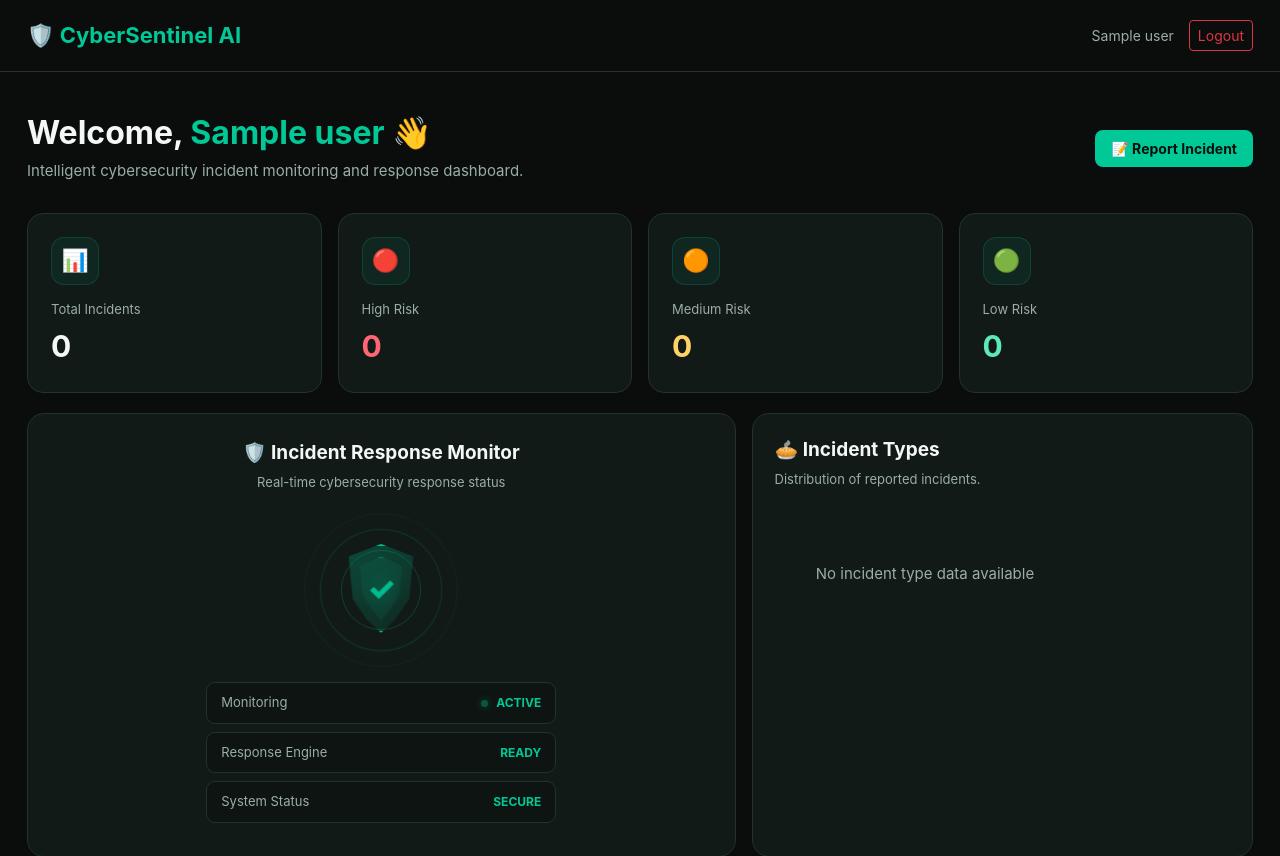
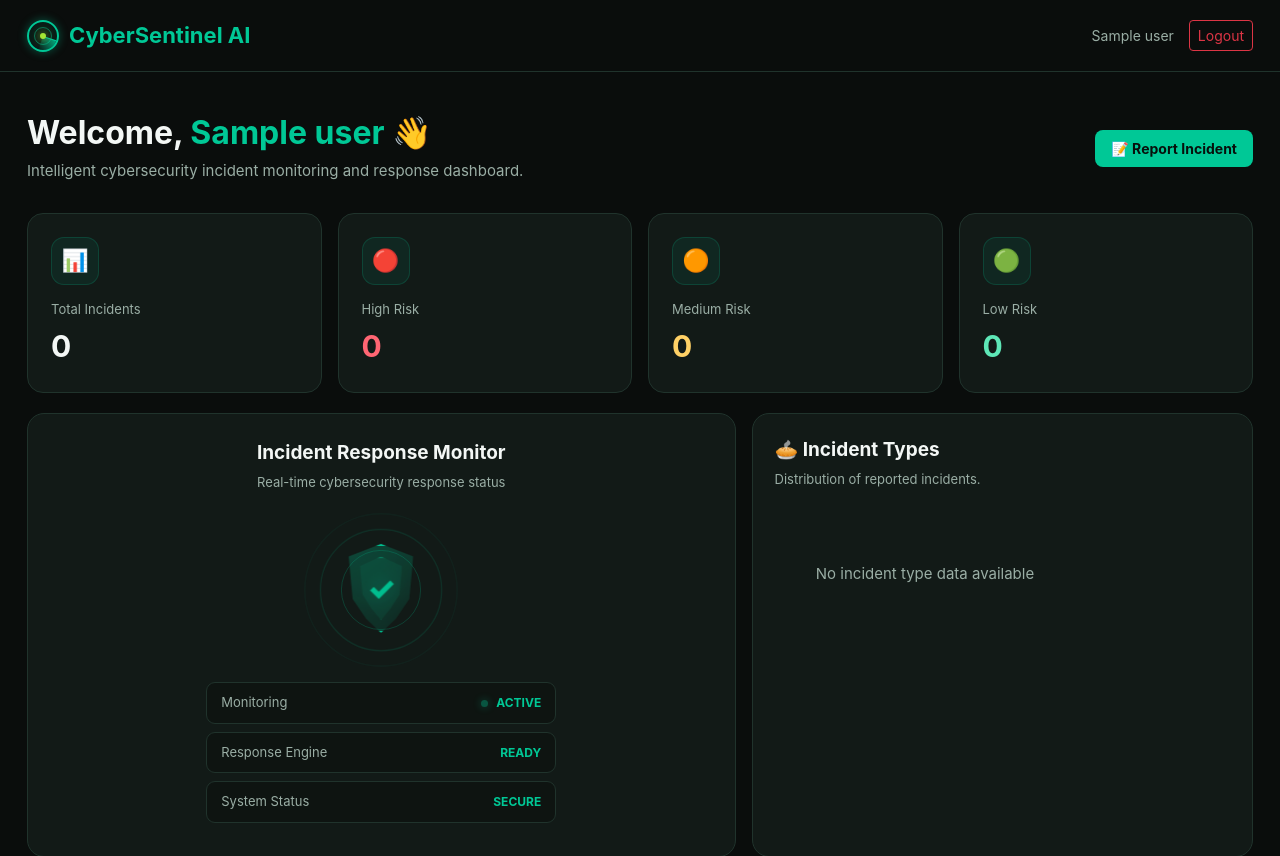
Before and after one commit to aryanpukale23-web/CyberSentinel-AI, a Flask app: page /dashboard in a window 1280 px wide. Shown: the top 856 px of the page. Run offline with Flask 3, Linux system fonts and the light colour scheme; the visitor is signed in with stand-in values (Sample User, id 1); data that the repository does not hold is empty.

Commit message:
Update dashboard.html

```diff
--- a/templates/dashboard.html
+++ b/templates/dashboard.html
@@ -83,7 +83,86 @@
 
             font-weight: 750;
         }
-
+/* DASHBOARD RADAR LOGO */
+
+.cyber-dashboard-logo {
+    display: inline-flex;
+    align-items: center;
+    gap: 9px;
+    color: #00C896 !important;
+    text-decoration: none;
+}
+
+.dashboard-radar-logo {
+    position: relative;
+    width: 30px;
+    height: 30px;
+    border: 2px solid #00C896;
+    border-radius: 50%;
+    background: radial-gradient(
+        circle,
+        rgba(0, 200, 150, 0.15),
+        transparent 70%
+    );
+    box-shadow: 0 0 10px rgba(0, 200, 150, 0.35);
+    overflow: hidden;
+}
+
+.dashboard-radar-logo::before {
+    content: "";
+    position: absolute;
+    width: 18px;
+    height: 18px;
+    top: 50%;
+    left: 50%;
+    transform: translate(-50%, -50%);
+    border: 1px solid rgba(0, 200, 150, 0.5);
+    border-radius: 50%;
+}
+
+.dashboard-radar-sweep {
+    position: absolute;
+    width: 50%;
+    height: 50%;
+    top: 0;
+    left: 50%;
+    transform-origin: bottom left;
+
+    background: linear-gradient(
+        45deg,
+        transparent,
+        rgba(0, 200, 150, 0.7)
+    );
+
+    border-left: 1px solid #00C896;
+
+    animation: dashboardLogoRadar 2s linear infinite;
+}
+
+.dashboard-radar-center {
+    position: absolute;
+    width: 5px;
+    height: 5px;
+    top: 50%;
+    left: 50%;
+    transform: translate(-50%, -50%);
+    background: #A3E635;
+    border-radius: 50%;
+    box-shadow: 0 0 7px #A3E635;
+    z-index: 5;
+}
+
+@keyframes dashboardLogoRadar {
+
+    from {
+        transform: rotate(0deg);
+    }
+
+    to {
+        transform: rotate(360deg);
+    }
+
+}
 
         .navbar-brand:hover {
 
@@ -1419,6 +1498,92 @@
     }
 
 }
+@media (max-width: 700px) {
+
+    ...
+
+}
+
+
+/*
+   DASHBOARD NAVBAR RADAR
+ */
+
+.cyber-dashboard-logo {
+    display: inline-flex !important;
+    align-items: center !important;
+    gap: 10px !important;
+    color: #00C896 !important;
+    text-decoration: none !important;
+}
+
+.radar-logo-dashboard {
+    position: relative;
+    width: 32px;
+    height: 32px;
+    flex-shrink: 0;
+    border: 2px solid #00C896;
+    border-radius: 50%;
+    background: rgba(0, 200, 150, 0.08);
+    box-shadow: 0 0 10px rgba(0, 200, 150, 0.4);
+    overflow: hidden;
+}
+
+.radar-logo-dashboard::before {
+    content: "";
+    position: absolute;
+    width: 18px;
+    height: 18px;
+    top: 50%;
+    left: 50%;
+    transform: translate(-50%, -50%);
+    border: 1px solid rgba(0, 200, 150, 0.5);
+    border-radius: 50%;
+}
+
+.radar-sweep-dashboard {
+    position: absolute;
+    width: 50%;
+    height: 50%;
+    top: 0;
+    left: 50%;
+    transform-origin: bottom left;
+
+    background: linear-gradient(
+        135deg,
+        rgba(0, 200, 150, 0.8),
+        transparent
+    );
+
+    border-left: 1px solid #00C896;
+
+    animation: dashboardRadarSpin 2s linear infinite;
+}
+
+.radar-dot-dashboard {
+    position: absolute;
+    width: 6px;
+    height: 6px;
+    top: 50%;
+    left: 50%;
+    transform: translate(-50%, -50%);
+    background: #A3E635;
+    border-radius: 50%;
+    box-shadow: 0 0 8px #A3E635;
+}
+
+@keyframes dashboardRadarSpin {
+
+    from {
+        transform: rotate(0deg);
+    }
+
+    to {
+        transform: rotate(360deg);
+    }
+
+}
+
 
     </style>
 
@@ -1441,13 +1606,17 @@
                    w-100"
         >
 
-            <a
-                href="{{ url_for('dashboard') }}"
-                class="navbar-brand"
-            >
-                🛡️ CyberSentinel AI
-            </a>
-
+<a
+    href="{{ url_for('dashboard') }}"
+    class="navbar-brand cyber-dashboard-logo"
+>
+    <span class="radar-logo-dashboard">
+        <span class="radar-sweep-dashboard"></span>
+        <span class="radar-dot-dashboard"></span>
+    </span>
+
+    <span>CyberSentinel AI</span>
+</a>
 
             <div
                 class="d-flex
@@ -1637,7 +1806,7 @@
 
                 <div class="monitor-title">
 
-                    <span>🛡️</span>
+                    <span></span>
                     Incident Response Monitor
 
                 </div>
```
